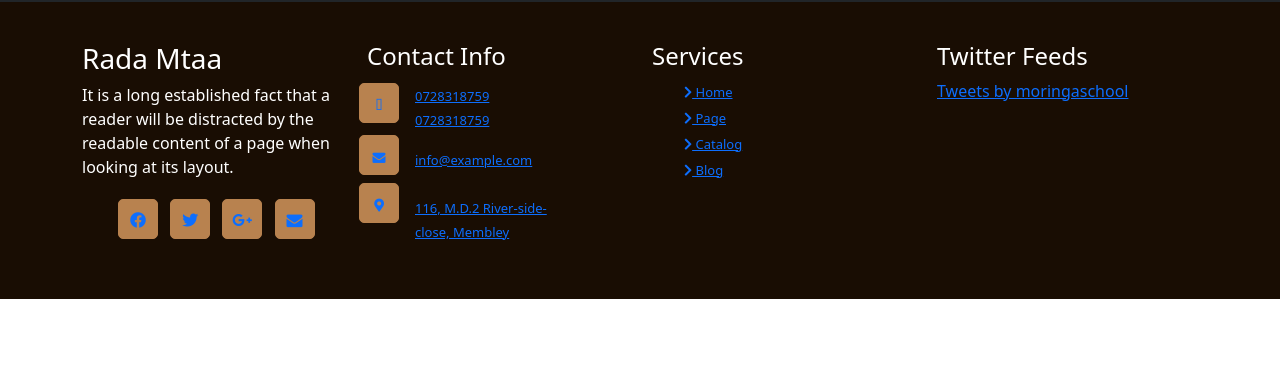
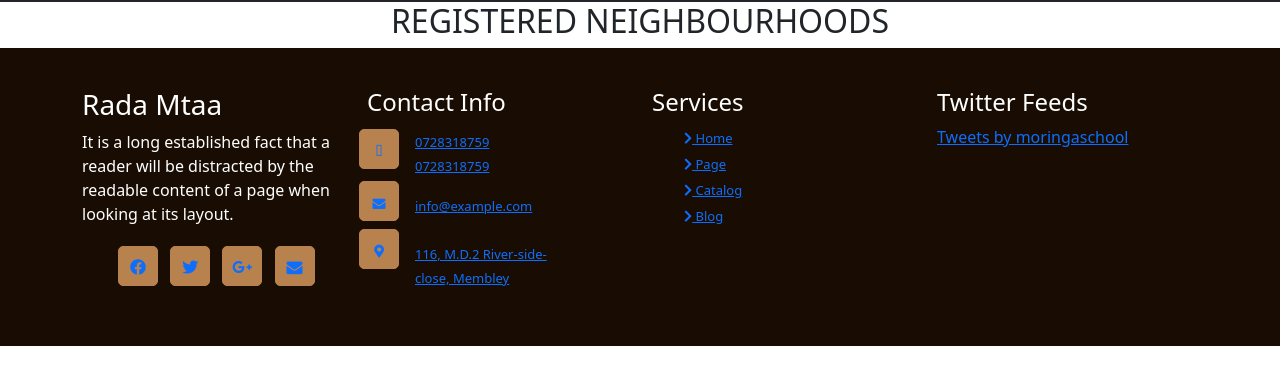
Before and after one commit to Daniel-Muruthi/radamtaa, a Django app: page / in a window 1280 px wide. Shown: the part 89-474 px from the top of the page. Run offline with Django 3.2, Linux system fonts and the light colour scheme; the visitor is signed in with stand-in values (Sample User, id 1); data that the repository does not hold is empty; some libraries are stand-ins or nearby versions.

```diff
--- a/radamtaa/templates/index.html
+++ b/radamtaa/templates/index.html
@@ -17,6 +17,7 @@
 {% block content %}
 
 <div class="container-fluid">
+   <h2 class="text-center">REGISTERED NEIGHBOURHOODS</h2>
     <div class="row">
         <div class="col-sm-12 d-flex" style="flex-wrap:wrap !important; justify-content:space-around;">
             {% for mtaa in mitaa %}
```
Also changed, not shown: README.md (added), 2 other files.
